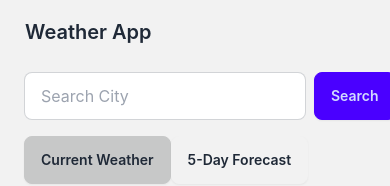
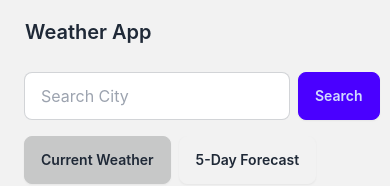
Before and after one commit to adasiurna/weather-app, a React (Create React App) app: page / in a window 390 px wide. Shown: the top 186 px of the page. Built offline with nearby package versions, Linux system fonts and the light colour scheme; no server answers; the HTML template or start-up script is replaced by a standard one.

Commit message:
small UI fixes

```diff
--- a/src/components/CitySearch.tsx
+++ b/src/components/CitySearch.tsx
@@ -33,7 +33,7 @@ const CitySearch: React.FC<CitySearchProps> = ({ onSearch }) => {
           <input
             type="text"
             placeholder="Search City"
-            className="input input-bordered"
+            className="input input-bordered pe-0 md:pe-4"
             value={cityInput}
             onChange={(e) => setCityInput(e.target.value)}
             onKeyDown={handleKeyPress}
@@ -46,7 +46,7 @@ const CitySearch: React.FC<CitySearchProps> = ({ onSearch }) => {
       <div className="flex-none gap-2 mb-4 ml-4">
         {/* Navigation Links */}
         <div className="btn-group">
-          <Link to="/" className={`btn ${location.pathname === '/' ? 'btn-active' : ''}`}>
+          <Link to="/" className={`btn ${location.pathname === '/' ? 'btn-active' : ''} mr-2`}>
             Current Weather
           </Link>
           <Link to="/forecast" className={`btn ${location.pathname === '/forecast' ? 'btn-active' : ''}`}>
```
